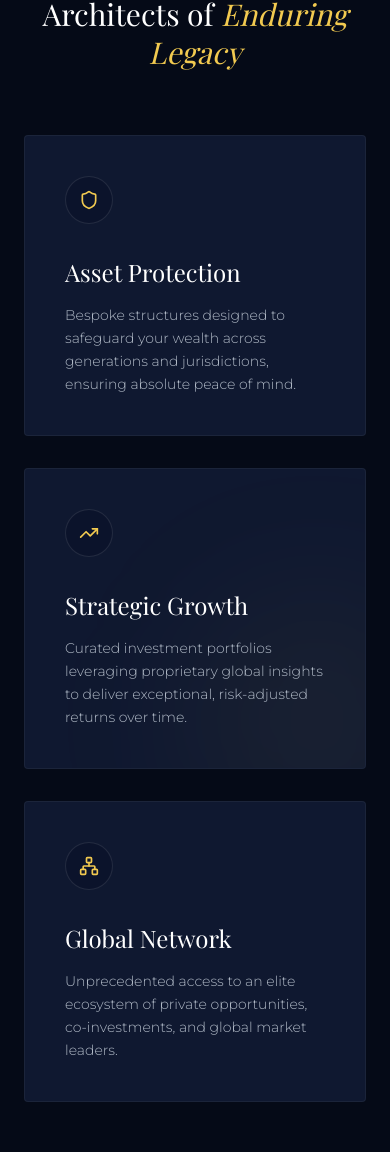
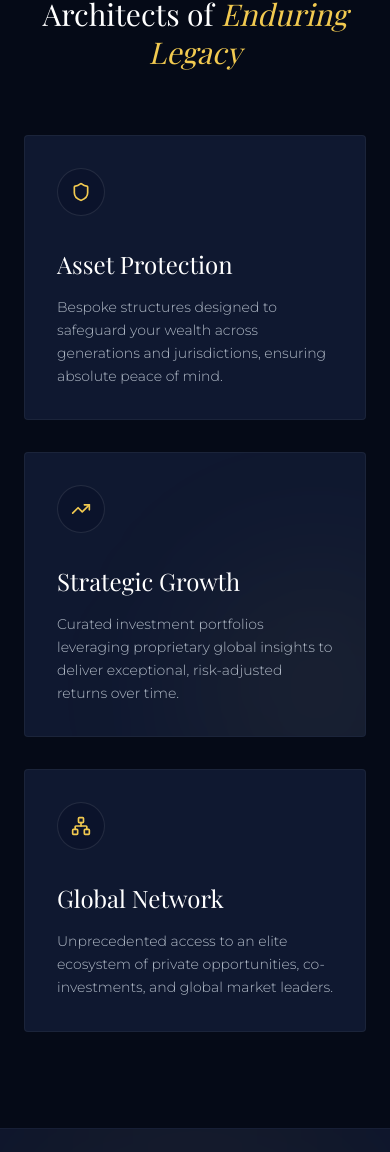
Before and after one commit to viswakpullepu/LORVEN, a React (Vite) app: page / in a window 390 px wide. Shown: the part 937-2089 px from the top of the page. Built offline with nearby package versions, Linux system fonts and the light colour scheme; no server answers; a web font is replaced by a local one.

Commit message:
style: optimize global layout paddings and capabilities cards for mobile devices

```diff
--- a/src/pages/Home.tsx
+++ b/src/pages/Home.tsx
@@ -147,7 +147,7 @@ export default function Home() {
               {/* Feature Card 1 */}
               <motion.div
                 variants={{ hidden: { opacity: 0, y: 30 }, show: { opacity: 1, y: 0, transition: { duration: 0.8 } } }}
-                className="bg-surface-container-low border border-white/5 p-10 md:p-12 relative overflow-hidden group hover:border-primary/30 transition-colors duration-500 rounded-sm"
+                className="bg-surface-container-low border border-white/5 p-8 md:p-12 relative overflow-hidden group hover:border-primary/30 transition-colors duration-500 rounded-sm"
               >
                 <div className="flex flex-col h-full gap-8">
                   <div className="w-12 h-12 rounded-full bg-surface border border-white/10 flex items-center justify-center text-primary group-hover:scale-110 transition-transform duration-500">
@@ -165,7 +165,7 @@ export default function Home() {
               {/* Feature Card 2 */}
               <motion.div
                 variants={{ hidden: { opacity: 0, y: 30 }, show: { opacity: 1, y: 0, transition: { duration: 0.8 } } }}
-                className="bg-surface-container-low border border-white/5 p-10 md:p-12 relative overflow-hidden group hover:border-primary/30 transition-colors duration-500 rounded-sm"
+                className="bg-surface-container-low border border-white/5 p-8 md:p-12 relative overflow-hidden group hover:border-primary/30 transition-colors duration-500 rounded-sm"
               >
                 <div className="absolute inset-0 z-0">
                    <div className="absolute -bottom-20 -right-20 w-64 h-64 bg-primary/5 blur-[80px] rounded-full group-hover:bg-primary/10 transition-all duration-700" />
@@ -186,7 +186,7 @@ export default function Home() {
               {/* Feature Card 3 */}
               <motion.div
                 variants={{ hidden: { opacity: 0, y: 30 }, show: { opacity: 1, y: 0, transition: { duration: 0.8 } } }}
-                className="bg-surface-container-low border border-white/5 p-10 md:p-12 relative overflow-hidden group hover:border-primary/30 transition-colors duration-500 rounded-sm"
+                className="bg-surface-container-low border border-white/5 p-8 md:p-12 relative overflow-hidden group hover:border-primary/30 transition-colors duration-500 rounded-sm"
               >
                 <div className="flex flex-col h-full gap-8">
                   <div className="w-12 h-12 rounded-full bg-surface border border-white/10 flex items-center justify-center text-primary group-hover:scale-110 transition-transform duration-500">
@@ -205,7 +205,7 @@ export default function Home() {
         </section>
 
         {/* Call to Action Section */}
-        <section className="py-24 md:py-40 px-6 md:px-10 bg-background relative overflow-hidden border-t border-white/5">
+        <section className="py-20 md:py-40 px-6 md:px-10 bg-background relative overflow-hidden border-t border-white/5">
           <div className="absolute inset-0 z-0 flex justify-center items-center">
              <div className="w-[800px] h-[800px] bg-primary/5 blur-[120px] rounded-full pointer-events-none" />
           </div>
@@ -246,9 +246,9 @@ export default function Home() {
 
       {/* Footer */}
       <footer className="w-full border-t border-white/5 bg-surface-container-lowest">
-        <div className="flex flex-col items-center py-16 px-8 max-w-7xl mx-auto gap-10">
+        <div className="flex flex-col items-center py-12 md:py-16 px-6 md:px-8 max-w-7xl mx-auto gap-8 md:gap-10">
           <Logo size={32} className="text-primary/50" />
-          <div className="flex flex-col md:flex-row items-center gap-8 md:gap-16 w-full justify-center">
+          <div className="flex flex-col md:flex-row items-center gap-6 md:gap-16 w-full justify-center">
             {['Terms of Service', 'Privacy Policy', 'Legal Disclaimer', 'Contact Us'].map(link => (
               <a key={link} href="#" className="font-sans text-xs uppercase tracking-widest text-on-surface-variant/60 hover:text-primary transition-colors whitespace-nowrap">
                 {link}
```
